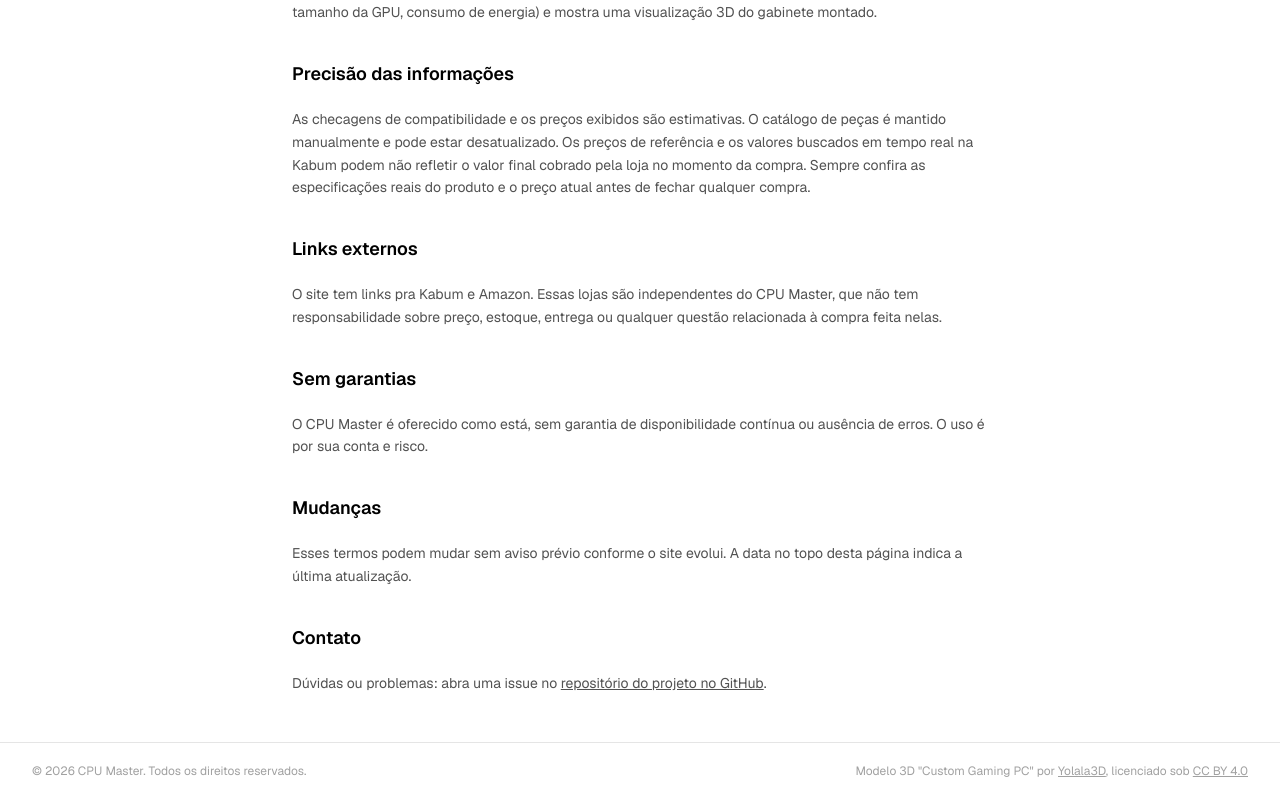
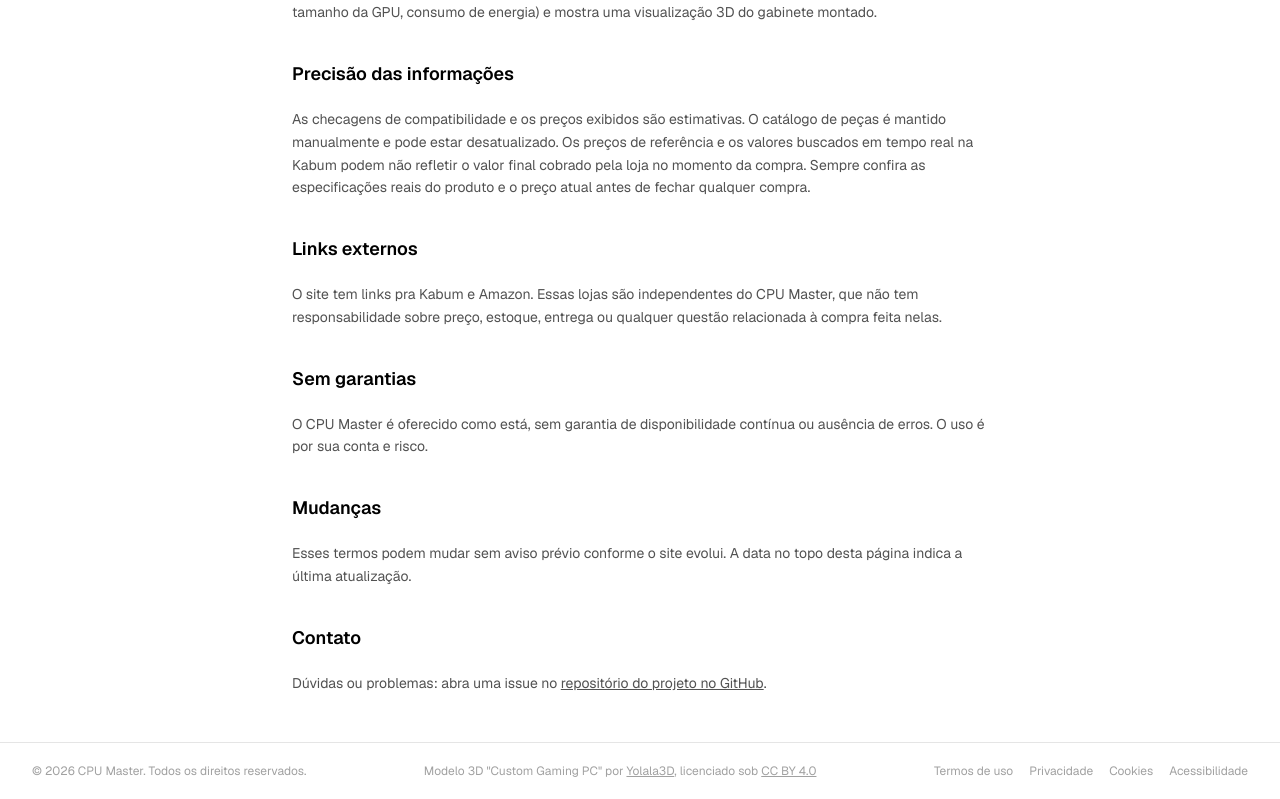
Before and after one commit to Pedroaruana/CPU-MASTER, a Next.js app: page /termos in a window 1280 px wide. Shown: the part 375-1174 px from the top of the page. Built offline with nearby package versions, Linux system fonts and the light colour scheme.

Commit message:
Linka as paginas legais no rodape
So isso, adicionei os 4 links (termos, privacidade, cookies,
acessibilidade) no rodape do site pra dar pra achar essas paginas
de algum lugar.

```diff
--- a/components/site-footer.tsx
+++ b/components/site-footer.tsx
@@ -1,7 +1,9 @@
+import Link from "next/link";
+
 export default function SiteFooter() {
   return (
     <footer className="shrink-0 border-t border-black/10 px-8 py-5">
-      <div className="mx-auto flex max-w-[1400px] flex-col items-center justify-between gap-2 text-xs text-neutral-400 md:flex-row">
+      <div className="mx-auto flex max-w-[1400px] flex-col items-center gap-3 text-xs text-neutral-400 md:flex-row md:justify-between">
         <p>© 2026 CPU Master. Todos os direitos reservados.</p>
         <p>
           Modelo 3D &quot;Custom Gaming PC&quot; por{" "}
@@ -23,6 +25,20 @@ export default function SiteFooter() {
             CC BY 4.0
           </a>
         </p>
+        <nav className="flex flex-wrap items-center justify-center gap-x-4 gap-y-1">
+          <Link href="/termos" className="hover:text-black">
+            Termos de uso
+          </Link>
+          <Link href="/privacidade" className="hover:text-black">
+            Privacidade
+          </Link>
+          <Link href="/cookies" className="hover:text-black">
+            Cookies
+          </Link>
+          <Link href="/acessibilidade" className="hover:text-black">
+            Acessibilidade
+          </Link>
+        </nav>
       </div>
     </footer>
   );
```
